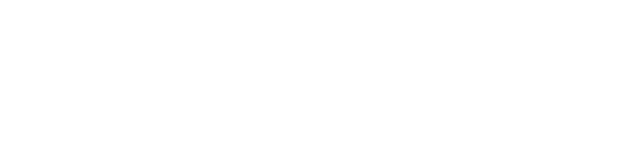
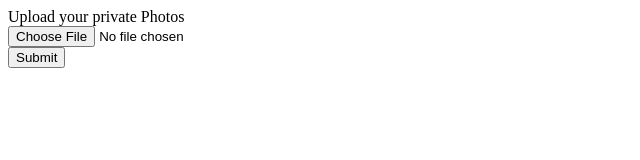
Before and after one commit to SgtMate/container_escape_showcase, a website: page ImageTragick/website/website.html in a window 1280 px wide. Shown: the whole page, without its empty margins (0-640 px from the left). Drawn offline with Linux system fonts and the light colour scheme.

Commit message:
Added file upload frontend prototype in html body.

```diff
--- a/ImageTragick/website/website.html
+++ b/ImageTragick/website/website.html
@@ -1,14 +1,23 @@
 <!DOCTYPE html>
 <html lang="de-DE">
+
 <head>
-<meta charset="UTF-8">
-<meta name="viewport" content="width=device-width, initial-scale=1.0">
-<link rel="icon" href="icon.GIF">
-<link rel="stylesheet" type="text/css" href="styles.css">
-<title>¡Apagando las luces!</title>
+    <meta charset="UTF-8">
+    <meta name="viewport" content="width=device-width, initial-scale=1.0">
+    <link rel="icon" href="icon.GIF">
+    <link rel="stylesheet" type="text/css" href="styles.css">
+    <title>¡Apagando las luces!</title>
 </head>
+
 <body onload="Init();">
-
+    <div id="header">Upload your private Photos</div>
+    <div id="fileUpload">
+        <form action="/upload" enctype="multipart/form-data" method="post">
+            <input title="picture" type="file" name="picture" required /> <br>
+            <input type="submit">
+        </form>
+    </div>
 </body>
 <script src="script.js"></script>
+
 </html>
```
